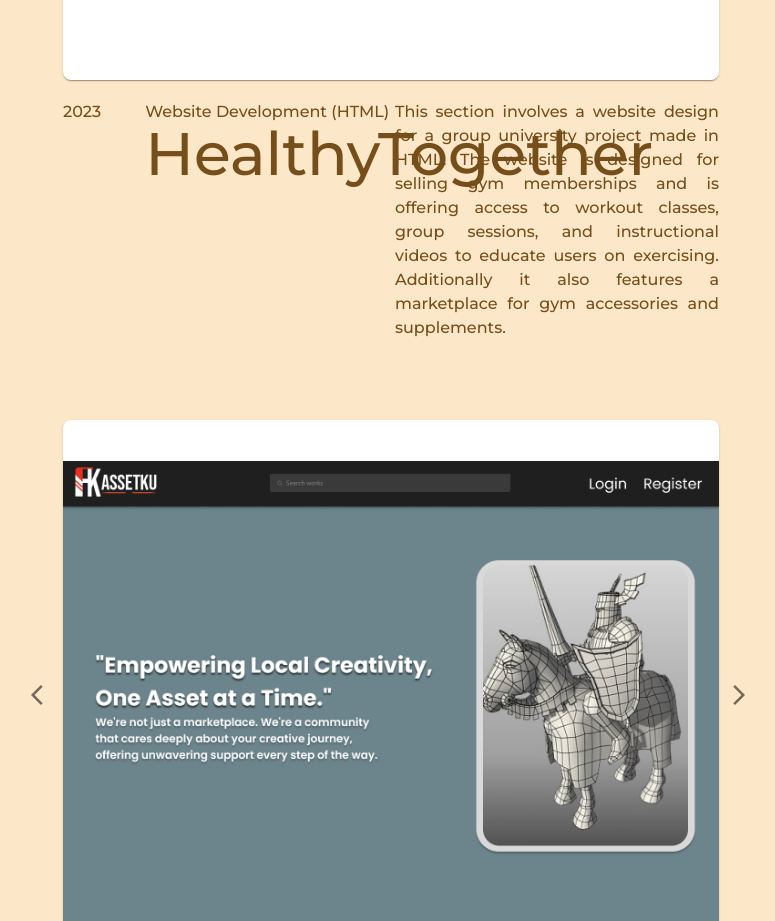
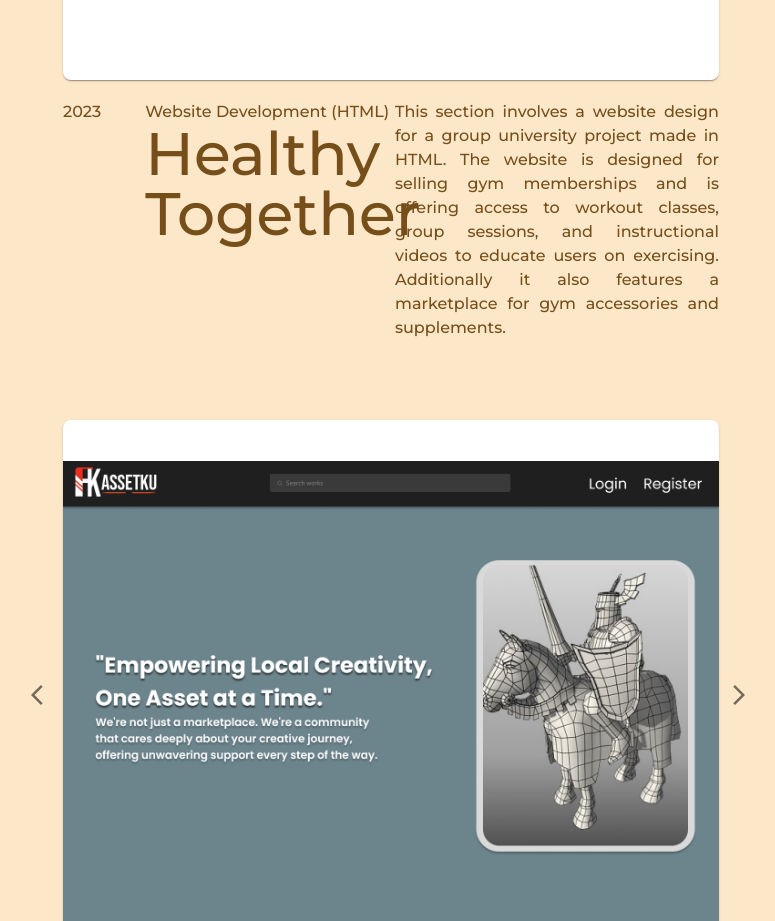
Before and after one commit to IAmGigabyteSpeed/portfolio-web-app, a Next.js app: page /projects in a window 1280 px wide. Shown: the part 4980-5901 px from the top of the page, without its empty margins (249-1024 px from the left). Built offline with nearby package versions, Linux system fonts and the light colour scheme.

Commit message:
Fix padding for large screens in Projects page

```diff
--- a/app/projects/page.js
+++ b/app/projects/page.js
@@ -85,8 +85,8 @@ export default function Projects() {
     <>
       <FollowCursor />
       <Nav />
-      <div className="pt-12 min-h-screen lg:px-16">
-        <section className="min-h-screen px-2 md:px-12 lg:px-24 pt-12">
+      <div className="pt-12 min-h-screen xl:px-16">
+        <section className="min-h-screen px-2 md:px-12 xl:px-24 pt-12">
           <p className="text-3xl text-center md:text-6xl md:text-start font-bold">
             Example Works
           </p>
@@ -142,7 +142,7 @@ export default function Projects() {
             imgArr={web6data}
             year={"2023"}
             type={"Website Development (HTML)"}
-            title={"HealthyTogether"}
+            title={"Healthy Together"}
             description={
               "This section involves a website design for a group university project made in HTML. The website is designed for selling gym memberships and is offering access to workout classes, group sessions, and instructional videos to educate users on exercising. Additionally it also features a marketplace for gym accessories and supplements. "
             }
```
